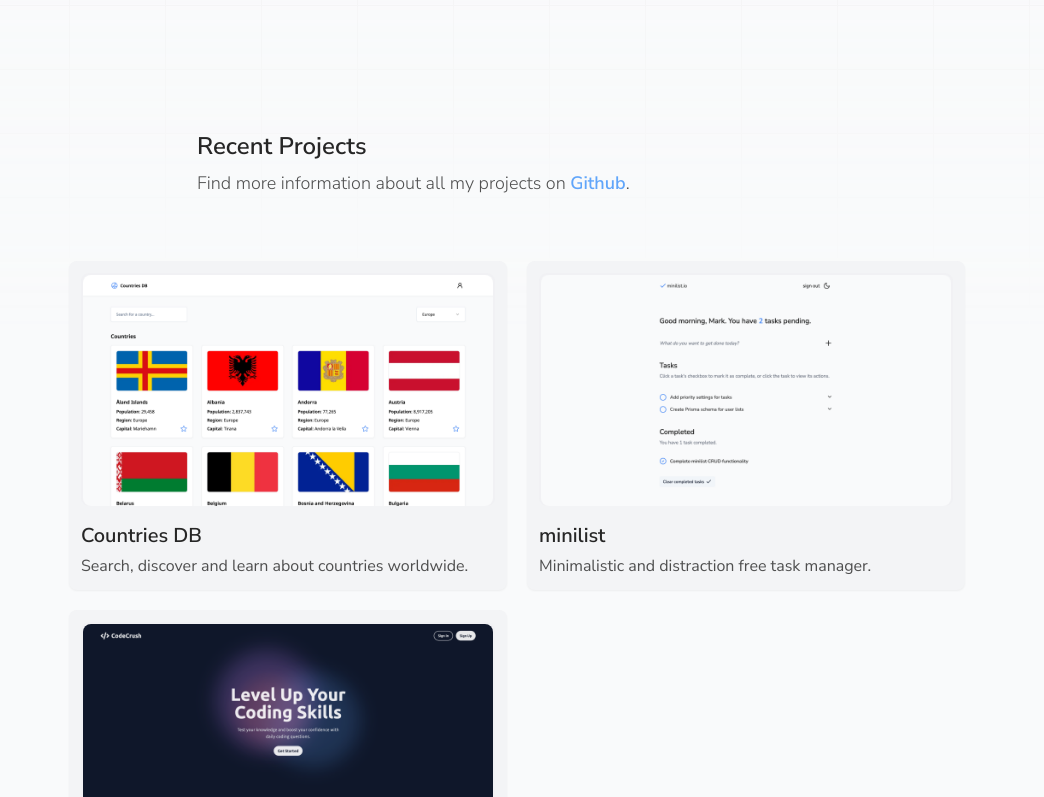
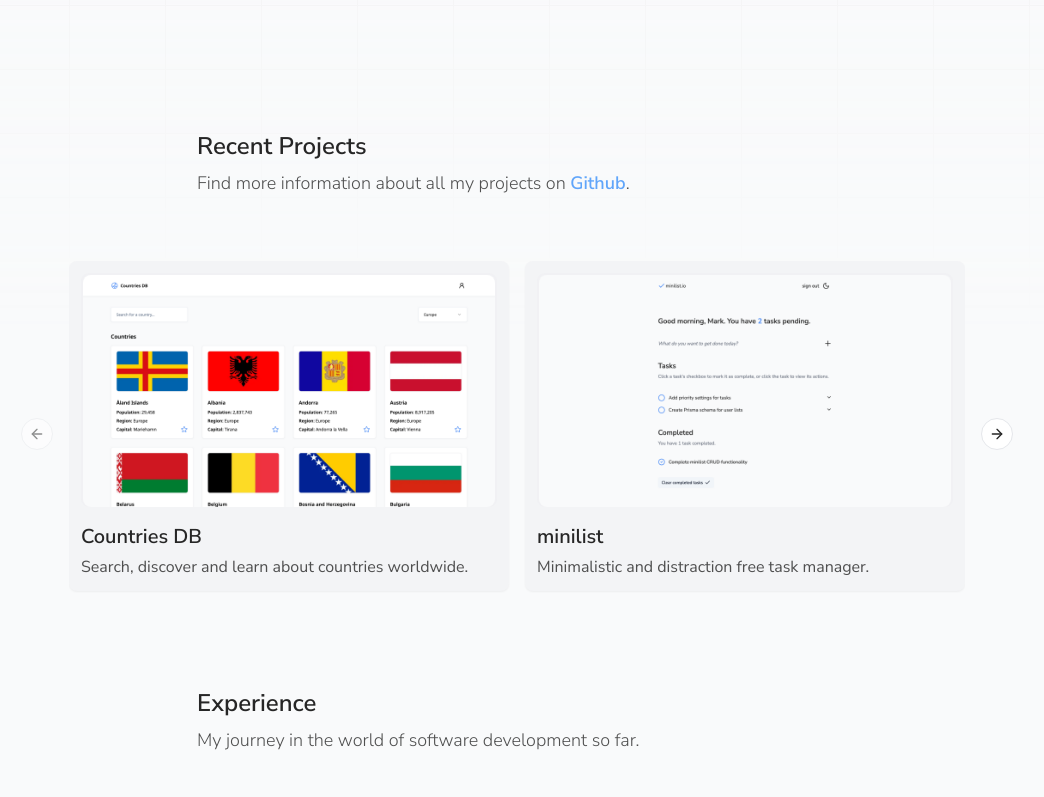
Before and after one commit to markslorach/markslorach.com, a Next.js app: page / in a window 1280 px wide. Shown: the part 443-1240 px from the top of the page, without its empty margins (123-1167 px from the left). Built offline with nearby package versions, Linux system fonts and the light colour scheme.

Commit message:
projects carousel on large screens

```diff
--- a/app/components/ProjectCard.tsx
+++ b/app/components/ProjectCard.tsx
@@ -9,7 +9,7 @@ const ProjectCard = ({ project }: { project: Project }) => {
       href={project.href}
       target="_blank"
       aria-label={project.aria}
-      className="space-y-5 rounded-lg bg-gray-100 p-3 shadow-sm transition-all duration-500 ease-in-out hover:-translate-y-1 hover:bg-gray-200/80"
+      className="block space-y-5 rounded-lg bg-gray-100 p-3 shadow-sm transition-all duration-300 ease-in-out hover:bg-gray-200/60"
     >
       <AspectRatio
         className="rounded-lg border-2 border-gray-200/20"
--- a/app/components/Projects.tsx
+++ b/app/components/Projects.tsx
@@ -3,9 +3,18 @@ import ProjectCard from "./ProjectCard";
 import Heading from "./shared/Heading";
 import Link from "next/link";
 
+import { Card, CardContent } from "@/components/ui/card";
+import {
+  Carousel,
+  CarouselContent,
+  CarouselItem,
+  CarouselNext,
+  CarouselPrevious,
+} from "@/components/ui/carousel";
+
 const Projects = () => {
   return (
-    <section className="mb-24 mt-16">
+    <section className="mb-24 mt-16 lg:mb-20">
       <div className="mb-16 space-y-2">
         <Heading>Recent Projects</Heading>
 
@@ -23,10 +32,33 @@ const Projects = () => {
         </p>
       </div>
 
-      <div className="grid grid-cols-1 gap-5 md:-ml-[5%] md:w-[110%] md:grid-cols-2 lg:-ml-[20%] lg:w-[140%]">
+      <div className="grid grid-cols-1 gap-5 md:-ml-[5%] md:w-[110%] md:grid-cols-2 lg:-ml-[20%] lg:hidden lg:w-[140%]">
         {projects
           .map((project) => <ProjectCard key={project.id} project={project} />)
           .slice(0, 4)}
+      </div>
+
+      <div className="hidden lg:-ml-[20%] lg:block lg:w-[140%]">
+        <Carousel
+          opts={{
+            align: "start",
+          }}
+        >
+          <CarouselContent>
+            {projects
+              .map((project) => (
+                <CarouselItem
+                  key={project.id}
+                  className="pb-4 md:basis-1/2 lg:basis-1/2"
+                >
+                  <ProjectCard project={project} />
+                </CarouselItem>
+              ))
+              .slice(0, 4)}
+          </CarouselContent>
+          <CarouselPrevious />
+          <CarouselNext />
+        </Carousel>
       </div>
     </section>
   );
--- /dev/null
+++ b/components/ui/card.tsx
@@ -0,0 +1,79 @@
+import * as React from "react"
+
+import { cn } from "@/lib/utils"
+
+const Card = React.forwardRef<
+  HTMLDivElement,
+  React.HTMLAttributes<HTMLDivElement>
+>(({ className, ...props }, ref) => (
+  <div
+    ref={ref}
+    className={cn(
+      "rounded-lg border border-gray-200 bg-white text-gray-950 shadow-sm dark:border-gray-800 dark:bg-gray-950 dark:text-gray-50",
+      className
+    )}
+    {...props}
+  />
+))
+Card.displayName = "Card"
+
+const CardHeader = React.forwardRef<
+  HTMLDivElement,
+  React.HTMLAttributes<HTMLDivElement>
+>(({ className, ...props }, ref) => (
+  <div
+    ref={ref}
+    className={cn("flex flex-col space-y-1.5 p-6", className)}
+    {...props}
+  />
+))
+CardHeader.displayName = "CardHeader"
+
+const CardTitle = React.forwardRef<
+  HTMLParagraphElement,
+  React.HTMLAttributes<HTMLHeadingElement>
+>(({ className, ...props }, ref) => (
+  <h3
+    ref={ref}
+    className={cn(
+      "text-2xl font-semibold leading-none tracking-tight",
+      className
+    )}
+    {...props}
+  />
+))
+CardTitle.displayName = "CardTitle"
+
+const CardDescription = React.forwardRef<
+  HTMLParagraphElement,
+  React.HTMLAttributes<HTMLParagraphElement>
+>(({ className, ...props }, ref) => (
+  <p
+    ref={ref}
+    className={cn("text-sm text-gray-500 dark:text-gray-400", className)}
+    {...props}
+  />
+))
+CardDescription.displayName = "CardDescription"
+
+const CardContent = React.forwardRef<
+  HTMLDivElement,
+  React.HTMLAttributes<HTMLDivElement>
+>(({ className, ...props }, ref) => (
+  <div ref={ref} className={cn("p-6 pt-0", className)} {...props} />
+))
+CardContent.displayName = "CardContent"
+
+const CardFooter = React.forwardRef<
+  HTMLDivElement,
+  React.HTMLAttributes<HTMLDivElement>
+>(({ className, ...props }, ref) => (
+  <div
+    ref={ref}
+    className={cn("flex items-center p-6 pt-0", className)}
+    {...props}
+  />
+))
+CardFooter.displayName = "CardFooter"
+
+export { Card, CardHeader, CardFooter, CardTitle, CardDescription, CardContent }
--- /dev/null
+++ b/components/ui/carousel.tsx
@@ -0,0 +1,262 @@
+"use client";
+
+import * as React from "react";
+import useEmblaCarousel, {
+  type UseEmblaCarouselType,
+} from "embla-carousel-react";
+import { ArrowLeft, ArrowRight } from "lucide-react";
+
+import { cn } from "@/lib/utils";
+import { Button } from "@/components/ui/button";
+
+type CarouselApi = UseEmblaCarouselType[1];
+type UseCarouselParameters = Parameters<typeof useEmblaCarousel>;
+type CarouselOptions = UseCarouselParameters[0];
+type CarouselPlugin = UseCarouselParameters[1];
+
+type CarouselProps = {
+  opts?: CarouselOptions;
+  plugins?: CarouselPlugin;
+  orientation?: "horizontal" | "vertical";
+  setApi?: (api: CarouselApi) => void;
+};
+
+type CarouselContextProps = {
+  carouselRef: ReturnType<typeof useEmblaCarousel>[0];
+  api: ReturnType<typeof useEmblaCarousel>[1];
+  scrollPrev: () => void;
+  scrollNext: () => void;
+  canScrollPrev: boolean;
+  canScrollNext: boolean;
+} & CarouselProps;
+
+const CarouselContext = React.createContext<CarouselContextProps | null>(null);
+
+function useCarousel() {
+  const context = React.useContext(CarouselContext);
+
+  if (!context) {
+    throw new Error("useCarousel must be used within a <Carousel />");
+  }
+
+  return context;
+}
+
+const Carousel = React.forwardRef<
+  HTMLDivElement,
+  React.HTMLAttributes<HTMLDivElement> & CarouselProps
+>(
+  (
+    {
+      orientation = "horizontal",
+      opts,
+      setApi,
+      plugins,
+      className,
+      children,
+      ...props
+    },
+    ref,
+  ) => {
+    const [carouselRef, api] = useEmblaCarousel(
+      {
+        ...opts,
+        axis: orientation === "horizontal" ? "x" : "y",
+      },
+      plugins,
+    );
+    const [canScrollPrev, setCanScrollPrev] = React.useState(false);
+    const [canScrollNext, setCanScrollNext] = React.useState(false);
+
+    const onSelect = React.useCallback((api: CarouselApi) => {
+      if (!api) {
+        return;
+      }
+
+      setCanScrollPrev(api.canScrollPrev());
+      setCanScrollNext(api.canScrollNext());
+    }, []);
+
+    const scrollPrev = React.useCallback(() => {
+      api?.scrollPrev();
+    }, [api]);
+
+    const scrollNext = React.useCallback(() => {
+      api?.scrollNext();
+    }, [api]);
+
+    const handleKeyDown = React.useCallback(
+      (event: React.KeyboardEvent<HTMLDivElement>) => {
+        if (event.key === "ArrowLeft") {
+          event.preventDefault();
+          scrollPrev();
+        } else if (event.key === "ArrowRight") {
+          event.preventDefault();
+          scrollNext();
+        }
+      },
+      [scrollPrev, scrollNext],
+    );
+
+    React.useEffect(() => {
+      if (!api || !setApi) {
+        return;
+      }
+
+      setApi(api);
+    }, [api, setApi]);
+
+    React.useEffect(() => {
+      if (!api) {
+        return;
+      }
+
+      onSelect(api);
+      api.on("reInit", onSelect);
+      api.on("select", onSelect);
+
+      return () => {
+        api?.off("select", onSelect);
+      };
+    }, [api, onSelect]);
+
+    return (
+      <CarouselContext.Provider
+        value={{
+          carouselRef,
+          api: api,
+          opts,
+          orientation:
+            orientation || (opts?.axis === "y" ? "vertical" : "horizontal"),
+          scrollPrev,
+          scrollNext,
+          canScrollPrev,
+          canScrollNext,
+        }}
+      >
+        <div
+          ref={ref}
+          onKeyDownCapture={handleKeyDown}
+          className={cn("relative", className)}
+          role="region"
+          aria-roledescription="carousel"
+          {...props}
+        >
+          {children}
+        </div>
+      </CarouselContext.Provider>
+    );
+  },
+);
+Carousel.displayName = "Carousel";
+
+const CarouselContent = React.forwardRef<
+  HTMLDivElement,
+  React.HTMLAttributes<HTMLDivElement>
+>(({ className, ...props }, ref) => {
+  const { carouselRef, orientation } = useCarousel();
+
+  return (
+    <div ref={carouselRef} className="overflow-hidden">
+      <div
+        ref={ref}
+        className={cn(
+          "flex",
+          orientation === "horizontal" ? "-ml-4" : "-mt-4 flex-col",
+          className,
+        )}
+        {...props}
+      />
+    </div>
+  );
+});
+CarouselContent.displayName = "CarouselContent";
+
+const CarouselItem = React.forwardRef<
+  HTMLDivElement,
+  React.HTMLAttributes<HTMLDivElement>
+>(({ className, ...props }, ref) => {
+  const { orientation } = useCarousel();
+
+  return (
+    <div
+      ref={ref}
+      role="group"
+      aria-roledescription="slide"
+      className={cn(
+        "min-w-0 shrink-0 grow-0 basis-full bg-transparent",
+        orientation === "horizontal" ? "pl-4" : "pt-4",
+        className,
+      )}
+      {...props}
+    />
+  );
+});
+CarouselItem.displayName = "CarouselItem";
+
+const CarouselPrevious = React.forwardRef<
+  HTMLButtonElement,
+  React.ComponentProps<typeof Button>
+>(({ className, variant = "outline", size = "icon", ...props }, ref) => {
+  const { orientation, scrollPrev, canScrollPrev } = useCarousel();
+
+  return (
+    <Button
+      ref={ref}
+      variant={variant}
+      size={size}
+      className={cn(
+        "absolute h-8 w-8 rounded-full",
+        orientation === "horizontal"
+          ? "-left-12 top-1/2 -translate-y-1/2"
+          : "-top-12 left-1/2 -translate-x-1/2 rotate-90",
+        className,
+      )}
+      disabled={!canScrollPrev}
+      onClick={scrollPrev}
+      {...props}
+    >
+      <ArrowLeft className="h-4 w-4 text-neutral-800" />
+      <span className="sr-only">Previous slide</span>
+    </Button>
+  );
+});
+CarouselPrevious.displayName = "CarouselPrevious";
+
+const CarouselNext = React.forwardRef<
+  HTMLButtonElement,
+  React.ComponentProps<typeof Button>
+>(({ className, variant = "outline", size = "icon", ...props }, ref) => {
+  const { orientation, scrollNext, canScrollNext } = useCarousel();
+
+  return (
+    <Button
+      ref={ref}
+      variant={variant}
+      size={size}
+      className={cn(
+        "absolute h-8 w-8 rounded-full",
+        orientation === "horizontal"
+          ? "-right-12 top-1/2 -translate-y-1/2"
+          : "-bottom-12 left-1/2 -translate-x-1/2 rotate-90",
+        className,
+      )}
+      disabled={!canScrollNext}
+      onClick={scrollNext}
+      {...props}
+    >
+      <ArrowRight className="h-4 w-4 text-neutral-800" />
+      <span className="sr-only">Next slide</span>
+    </Button>
+  );
+});
+CarouselNext.displayName = "CarouselNext";
+
+export {
+  type CarouselApi,
+  Carousel,
+  CarouselContent,
+  CarouselItem,
+  CarouselPrevious,
+  CarouselNext,
+};
--- a/package.json
+++ b/package.json
@@ -13,6 +13,7 @@
     "@radix-ui/react-slot": "^1.1.0",
     "class-variance-authority": "^0.7.0",
     "clsx": "^2.1.1",
+    "embla-carousel-react": "^8.2.0",
     "lucide-react": "^0.429.0",
     "next": "^14.2.6",
     "react": "^18",
```
Also changed, not shown: 1 other file (tests, documents, lock files or other folders).
